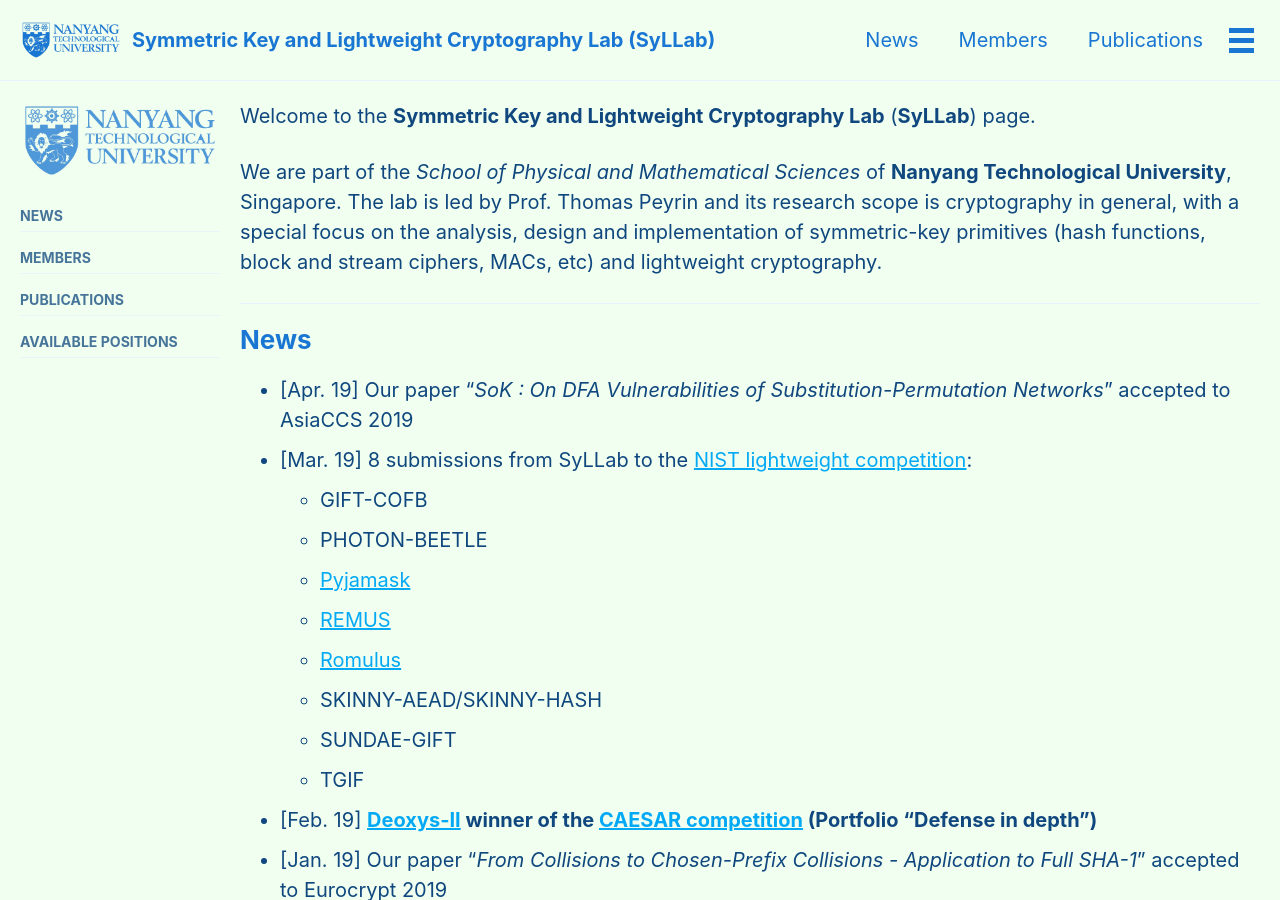
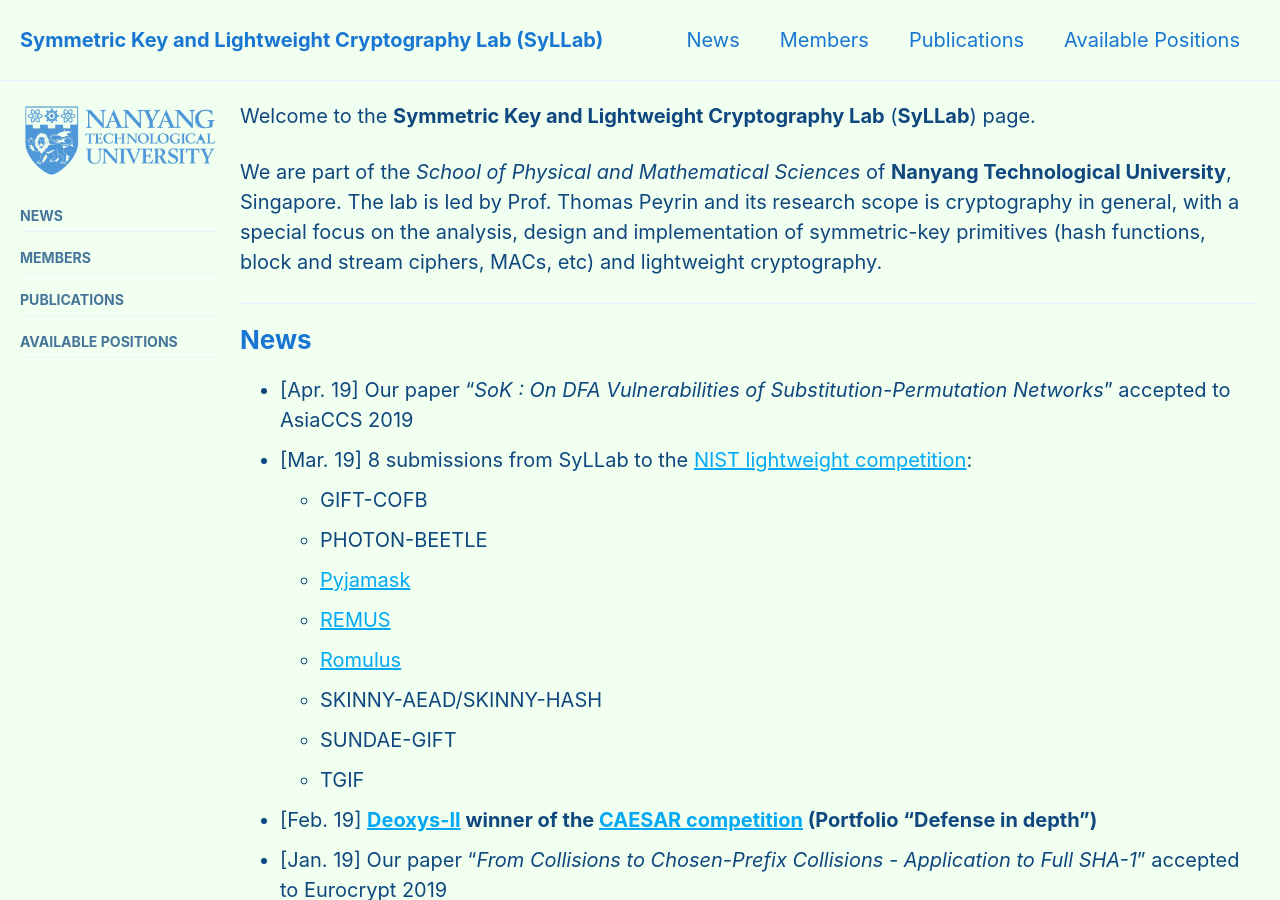
Before and after one commit to thomaspeyrin/web, a Jekyll site: the page built from index.md, in a window 1280 px wide and 900 px high. Built offline with Jekyll 4.4.1, drawn with Linux system fonts in a browser that asks for light colours; cached includes are drawn as plain includes; nearby versions of some CDN libraries.

Commit message:
Update _config.yml

```diff
--- a/_config.yml
+++ b/_config.yml
@@ -24,8 +24,8 @@ description              : "The website of the Symmetric Key and Lightweight Cry
 url                      : "https://syllab-ntu.github.io" # the base hostname & protocol for your site e.g. "https://mmistakes.github.io"
 baseurl                  : "/syllab" # the subpath of your site, e.g. "/blog"
 repository               : "syllab-ntu/syllab" # GitHub username/repo-name e.g. "mmistakes/minimal-mistakes"
-teaser                   : "/assets/images/ntu-logo-blue-transparent.png" # path of fallback teaser image, e.g. "/assets/images/500x300.png"
-logo                     : "/assets/images/ntu-logo-blue-transparent.png" # path of logo image to display in the masthead, e.g. "/assets/images/88x88.png"
+//teaser                   : "/assets/images/ntu-logo-blue-transparent.png" # path of fallback teaser image, e.g. "/assets/images/500x300.png"
+//logo                     : "/assets/images/ntu-logo-blue-transparent.png" # path of logo image to display in the masthead, e.g. "/assets/images/88x88.png"
 masthead_title           : # overrides the website title displayed in the masthead, use " " for no title
 # breadcrumbs            : false # true, false (default)
 words_per_minute         : 200
```
